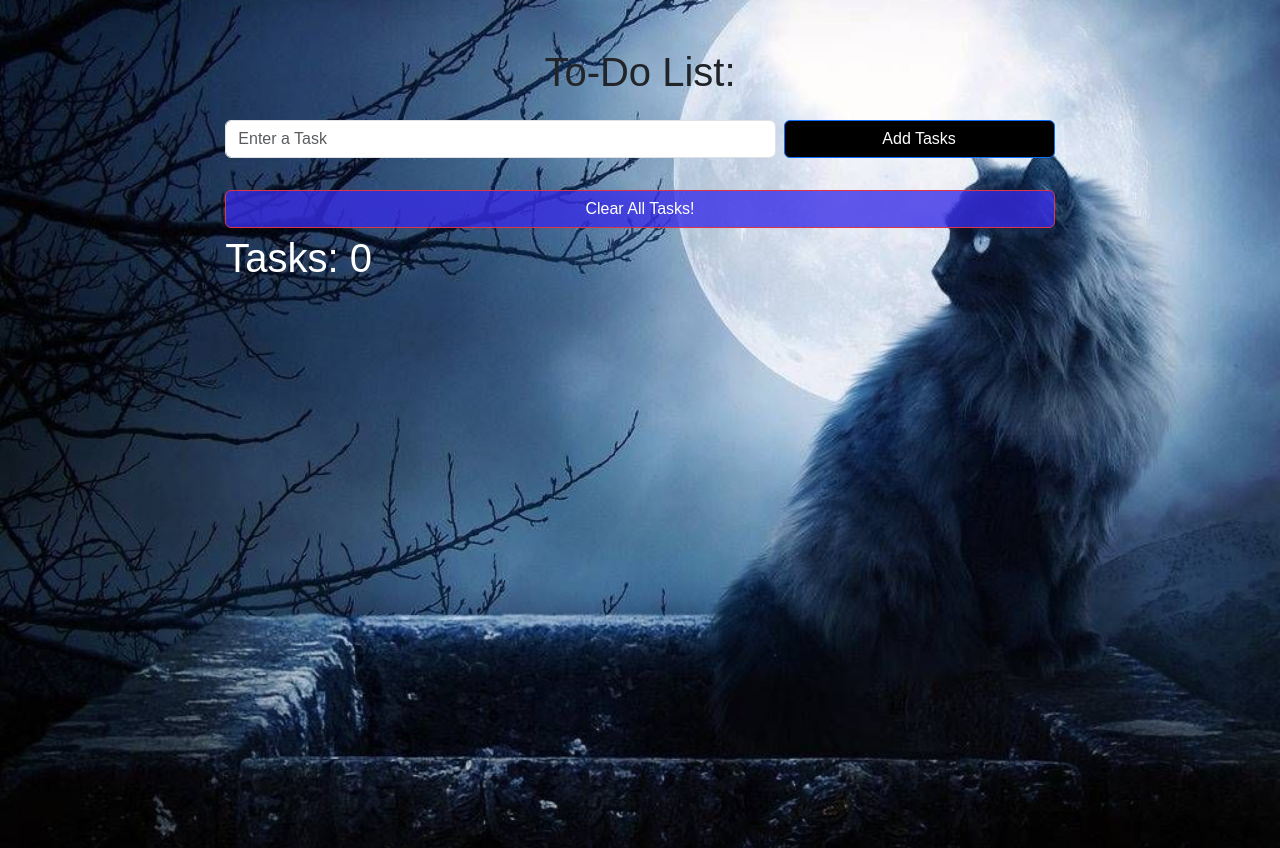
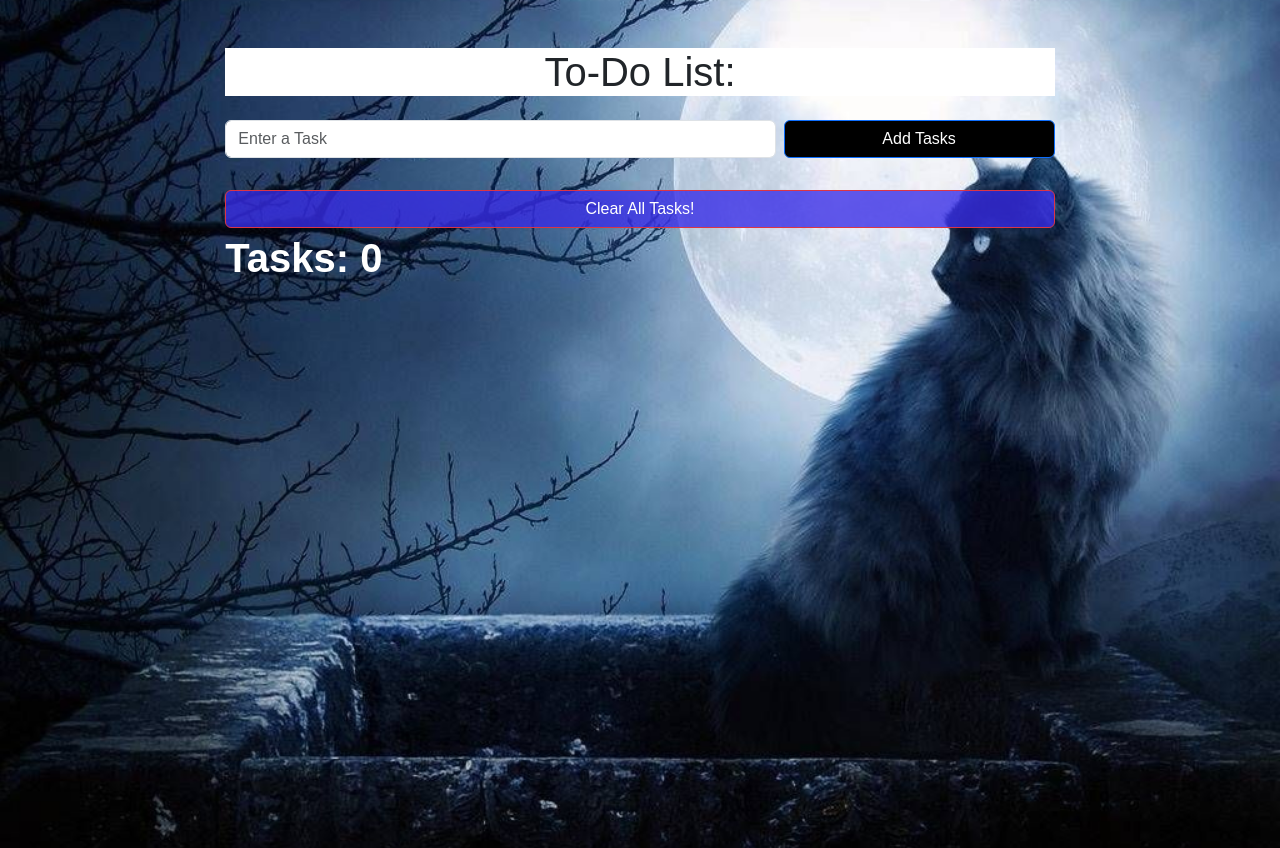
Before and after one commit to Rainbowcats999/To-Do-List, a plain HTML site: page index.html in a window 1280 px wide. Drawn offline with nearby package versions, Linux system fonts and the light colour scheme; a web font is replaced by a local one.

Commit message:
Put the title in an h1 tag

```diff
--- a/index.html
+++ b/index.html
@@ -22,7 +22,7 @@
         <div class="row justify-content-center">
             <div class="col-md-8 col-6 lg-6">
                 <div class="h1 text-center mb-4">
-                    To-Do List:
+                    <h1>To-Do List:</h1>
                 </div>
                 <div class="row g-2">
                     <div class="col-8">
--- a/style.css
+++ b/style.css
@@ -8,6 +8,7 @@ body {
   font-family: "quiche-display", sans-serif;
   font-weight: 400;
   font-style: normal;
+  font-weight: bold;
 }
 
 body {
```
